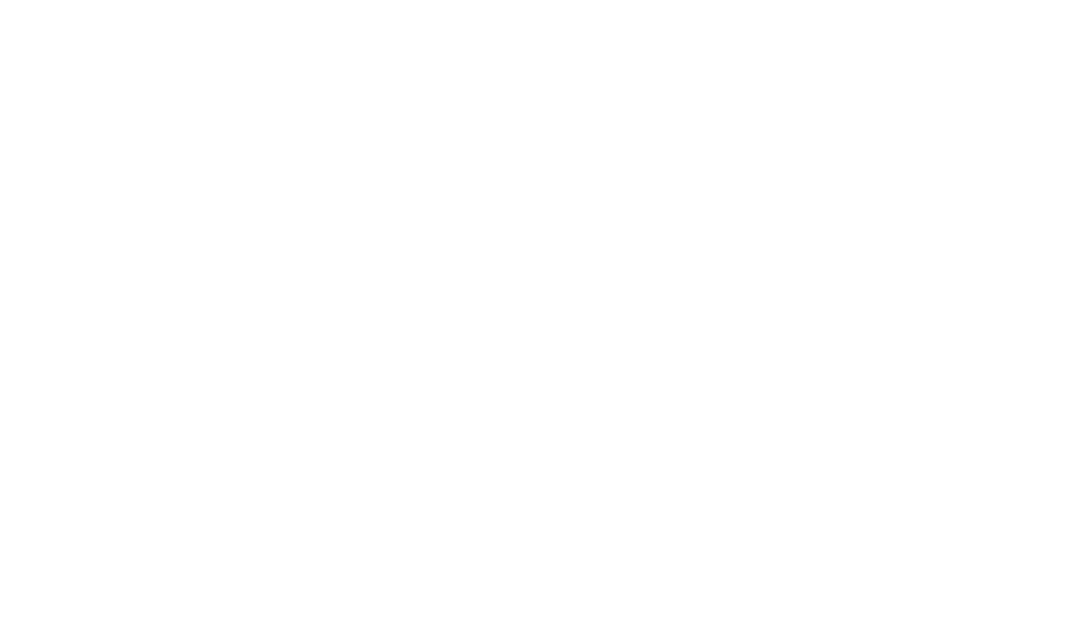
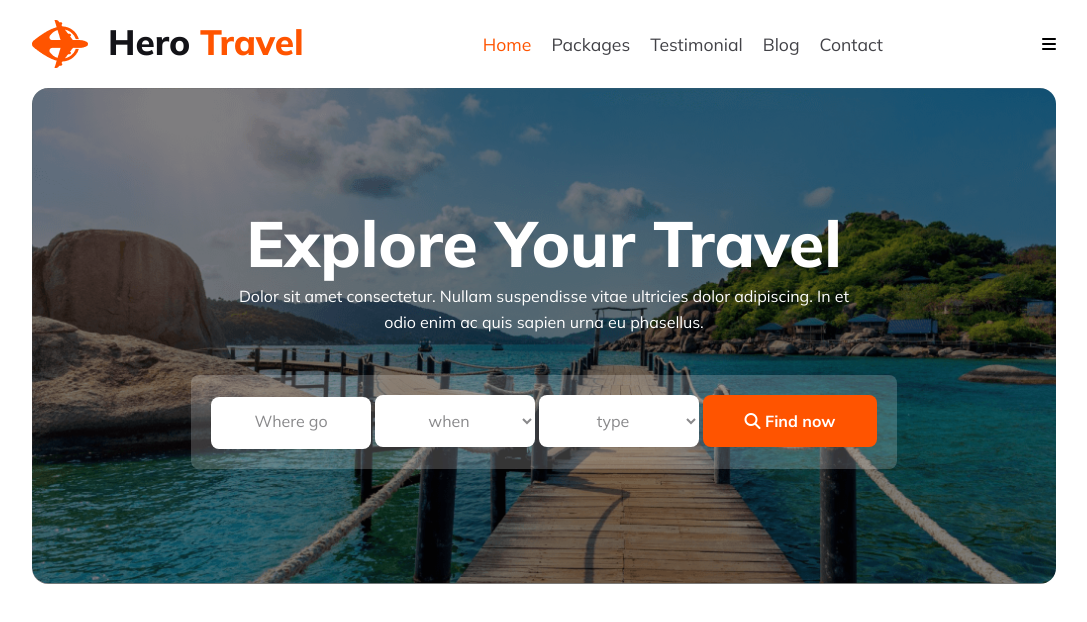
Before and after one commit to shohrab11/hero-travel-responsive, a plain HTML site: page index.html in a window 1280 px wide. Shown: the whole page, without its empty margins (96-1183 px from the left). Drawn offline with Linux system fonts and the light colour scheme.

Commit message:
hero section is completed

```diff
--- a/index.html
+++ b/index.html
@@ -1,13 +1,52 @@
 <!DOCTYPE html>
 <html lang="en">
+
 <head>
     <meta charset="UTF-8">
     <meta name="viewport" content="width=device-width, initial-scale=1.0">
+    <link rel="stylesheet" href="styles/style.css">
+    <!-- font awesome -->
+    <script src="https://kit.fontawesome.com/513d03c95b.js" crossorigin="anonymous"></script>
     <title>Welcome to travel Hero</title>
 </head>
+
 <body>
-    <header></header>
+    <!-- header section start here  -->
+    <header>
+        <nav>
+            <div class="nav-text">
+                <img src="images/logo.png" alt="">
+                <h2 class="brand-title">Hero <span class="yellow">Travel</span></h2>
+            </div>
+            <div class="nav-menu">
+                <ul>
+                    <li><a class="yellow" href="">Home</a></li>
+                    <li><a href="">Packages</a></li>
+                    <li><a href="">Testimonial</a></li>
+                    <li><a href="">Blog</a></li>
+                    <li><a href="">Contact</a></li>
+                </ul>
+            </div>
+            <i class="fa-solid fa-bars"></i>
+        </nav>
+        <section class="hero-section">
+            <h1 class="hero-title">Explore Your Travel</h1>
+            <p class="hero-description">Dolor sit amet consectetur. Nullam suspendisse vitae ultricies dolor adipiscing. In et odio enim ac quis
+                sapien urna eu phasellus.</p>
+            <div class="hero-input">
+                <input type="text" placeholder="Where go">
+                <select name="" id="">
+                    <option value="when">when</option>
+                </select>
+                <select name="" id="">
+                    <option value="type">type</option>
+                </select>
+                <button class="btn-primary"><i class="fa-solid fa-magnifying-glass"></i> Find now</button>
+            </div>
+        </section>
+    </header>
     <main></main>
     <footer></footer>
 </body>
+
 </html>
--- a/styles/style.css
+++ b/styles/style.css
@@ -1,6 +1,195 @@
 @import url('https://fonts.googleapis.com/css2?family=Mulish:ital,wght@0,200..1000;1,200..1000&display=swap');
-*{
+
+* {
     margin: 0;
     padding: 0;
     box-sizing: border-box;
 }
+
+body {
+    max-width: 1440px;
+    height: auto;
+}
+
+header {
+    width: 80%;
+    height: auto;
+    margin: 0 auto;
+}
+
+/* shared style */
+.yellow {
+    color: #FF5400;
+}
+.btn-primary {
+    color: #FFF;
+    text-align: center;
+    font-family: Mulish;
+    font-size: 16px;
+    font-style: normal;
+    font-weight: 700;
+    line-height: normal;
+    width: 174px;
+    height: 52px;
+    border-radius: 8px;
+    background-color: #FF5400;
+    border: none;
+}
+
+/* navbar section start here   */
+
+nav {
+    display: flex;
+    align-items: center;
+    justify-content: space-between;
+    margin: 20px 0;
+}
+
+.nav-text {
+    display: flex;
+}
+
+.nav-text img {
+    margin-right: 20px;
+}
+
+.brand-title {
+    color: #131318;
+    font-family: Mulish;
+    font-size: 2.2rem;
+    font-style: normal;
+    font-weight: 800;
+    line-height: normal;
+}
+
+ul {
+    display: flex;
+}
+
+ul li {
+    list-style: none;
+    padding-left: 20px;
+
+}
+
+ul li a {
+    text-decoration: none;
+    color: #424247;
+    text-align: center;
+    font-family: Mulish;
+    font-size: 1.1rem;
+    font-style: normal;
+    font-weight: 400;
+    line-height: normal;
+}
+
+/* navbar section end here   */
+/* navbar section start here   */
+
+.hero-section {
+    height: 31rem;
+    background-image: url('../images/banner.png');
+    background-color: rgba(0, 0, 0, 0.5);
+    background-blend-mode: overlay;
+    background-repeat: no-repeat;
+    border-radius: 16px;
+    background-size:cover;
+    display: flex;
+    align-items: center;
+    justify-content: center;
+    flex-direction: column;
+}
+
+.hero-title {
+    color: #FFF;
+    font-family: Mulish;
+    font-size: 4rem;
+    font-style: normal;
+    font-weight: 800;
+    line-height: normal;
+}
+.hero-input{
+    margin-top:40px;
+    padding: 20px;
+    background: rgba(255,255,255,0.2);
+    backdrop-filter: blur;
+    border-radius: 8px;
+}
+.hero-description {
+    color: #FFF;
+    text-align: center;
+    font-family: Mulish;
+    font-size: 1rem;
+    font-style: normal;
+    font-weight: 400;
+    line-height: 26px;
+    width: 40rem;
+}
+
+.hero-input input,
+.hero-input select {
+    width: 10rem;
+    height: 52px;
+    border-radius: 8px;
+    background: #FFF;
+    border: none;
+}
+
+.hero-input input::placeholder, select {
+    color: rgba(19, 19, 24, 0.50);
+    text-align: center;
+    font-family: Mulish;
+    font-size: 16px;
+    font-style: normal;
+    font-weight: 400;
+    line-height: normal;
+
+}
+.fa-solid{
+    display: none;
+ }
+
+/* navbar section end here   */
+
+
+/* responsive for mobile */
+@media screen and (max-width: 576px){
+
+    .nav-menu{
+        display: none;
+    }
+    .hero-section {
+        width: 100%;
+    }
+    nav>i{
+       font-size: 2rem;;
+    }
+    .brand-title{
+        font-size: 2rem;
+    }
+    .hero-title{
+        font-size: 1.8rem;
+    }
+    .hero-description{
+        font-size: 0.8rem;
+        width: 18rem;
+    }
+    .btn-primary,
+    .hero-input input,
+    .hero-input select {
+        margin-bottom: 20px;
+        width: 18rem;
+
+    }
+    .hero-input{
+        margin:  10px;
+        padding: 15px;
+        display: flex;
+        flex-direction: column;
+        align-items: center;
+        justify-content: center;
+    }
+    .fa-solid{
+        display: block;
+     }
+}
```
